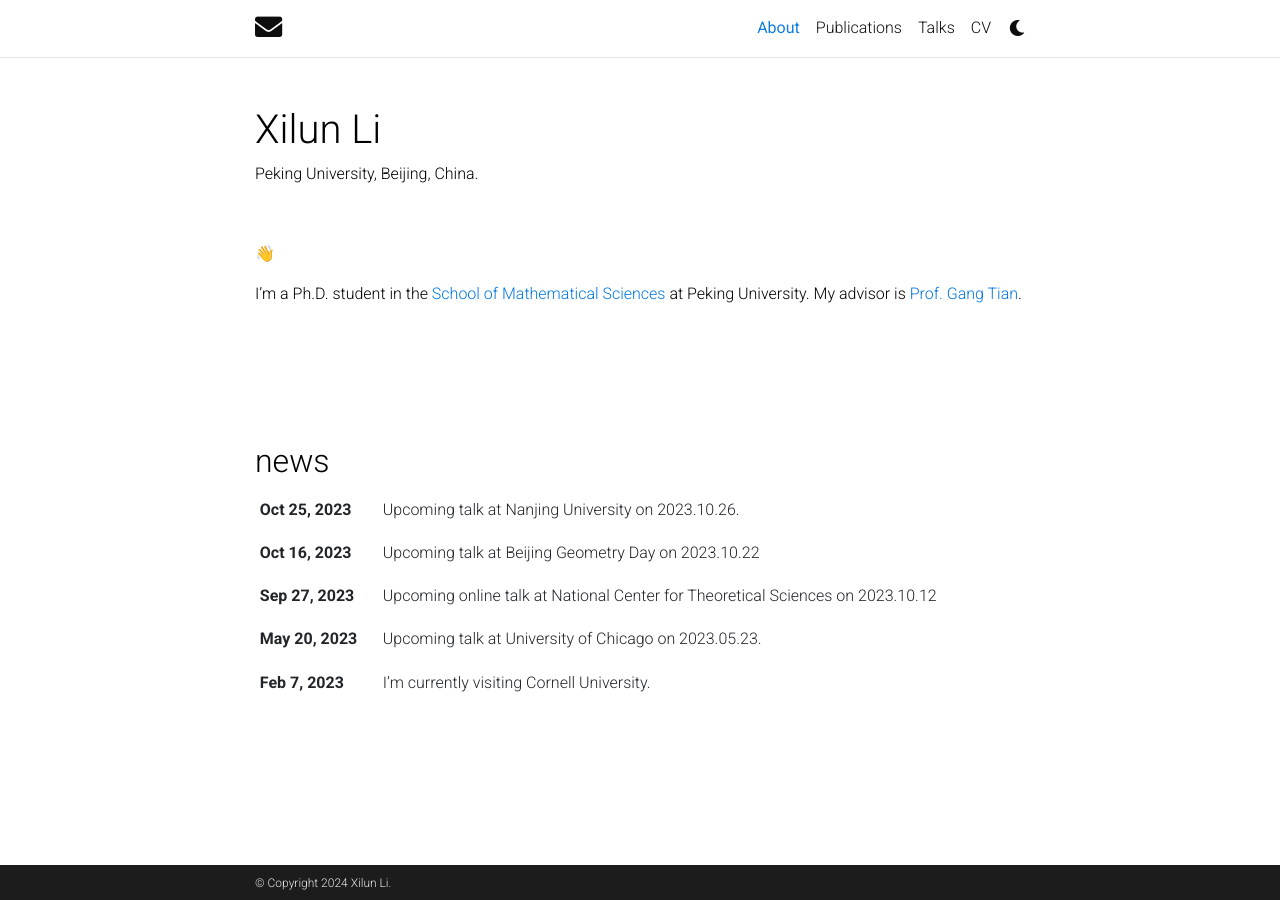
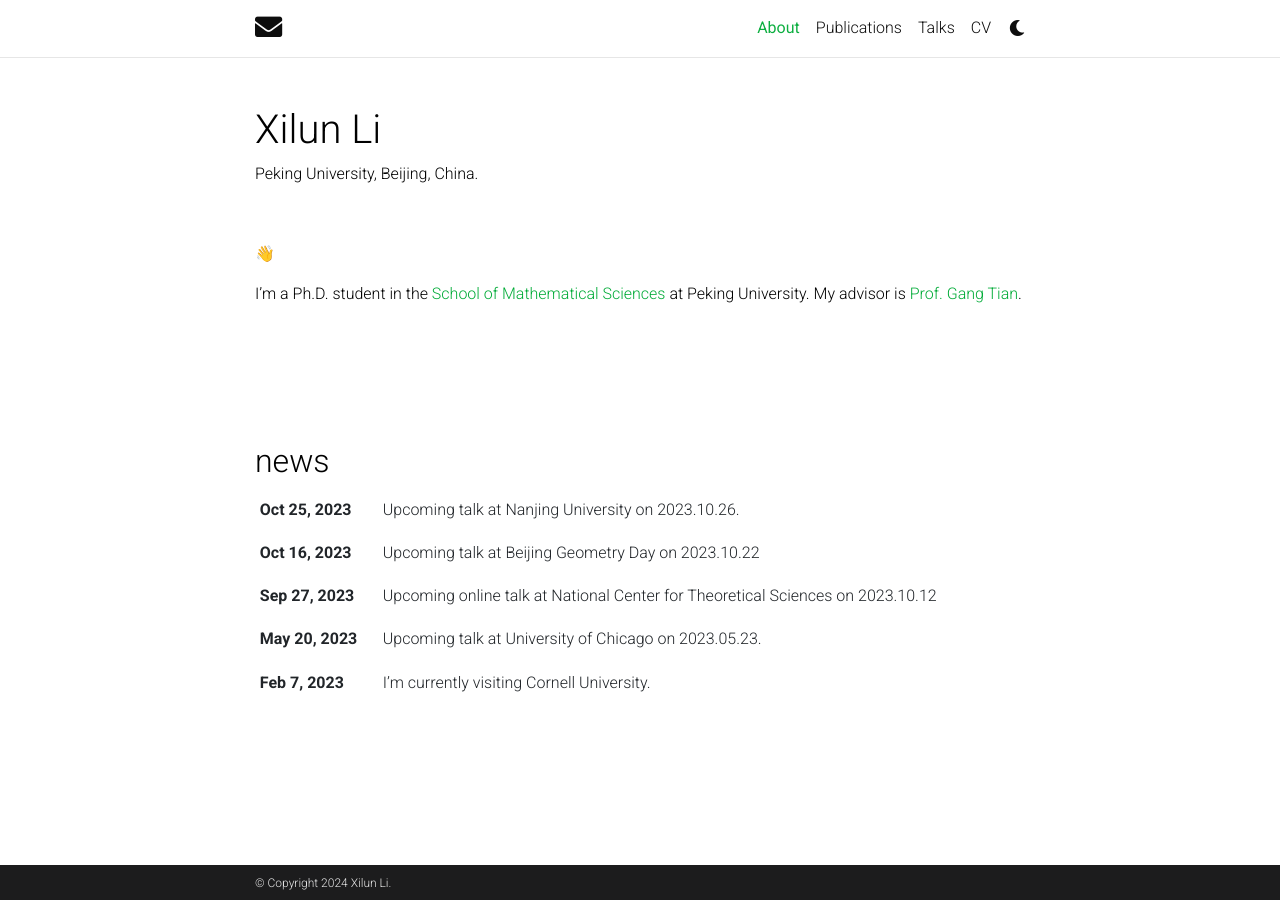
Before and after one commit to XilunL/XilunL.github.io, a Jekyll site: the page built from _pages/about.md, in a window 1280 px wide. Built offline with Jekyll 4.4.1, drawn with Linux system fonts in a browser that asks for light colours; comment, search, counter and statistics services are not loaded; a style sheet for code colours, icons or effects is not loaded.

Commit message:
Update _themes.scss

```diff
--- a/_sass/_themes.scss
+++ b/_sass/_themes.scss
@@ -7,7 +7,7 @@
   --global-code-bg-color: #{$code-bg-color-light};
   --global-text-color: #{$black-color};
   --global-text-color-light: #{$grey-color};
-  --global-theme-color: #{$blue-color};
+  --global-theme-color: #{$green-color};
   --global-hover-color: #{$blue-color};
   --global-hover-text-color: #{$white-color};
   --global-footer-bg-color: #{$grey-color-dark};
```
